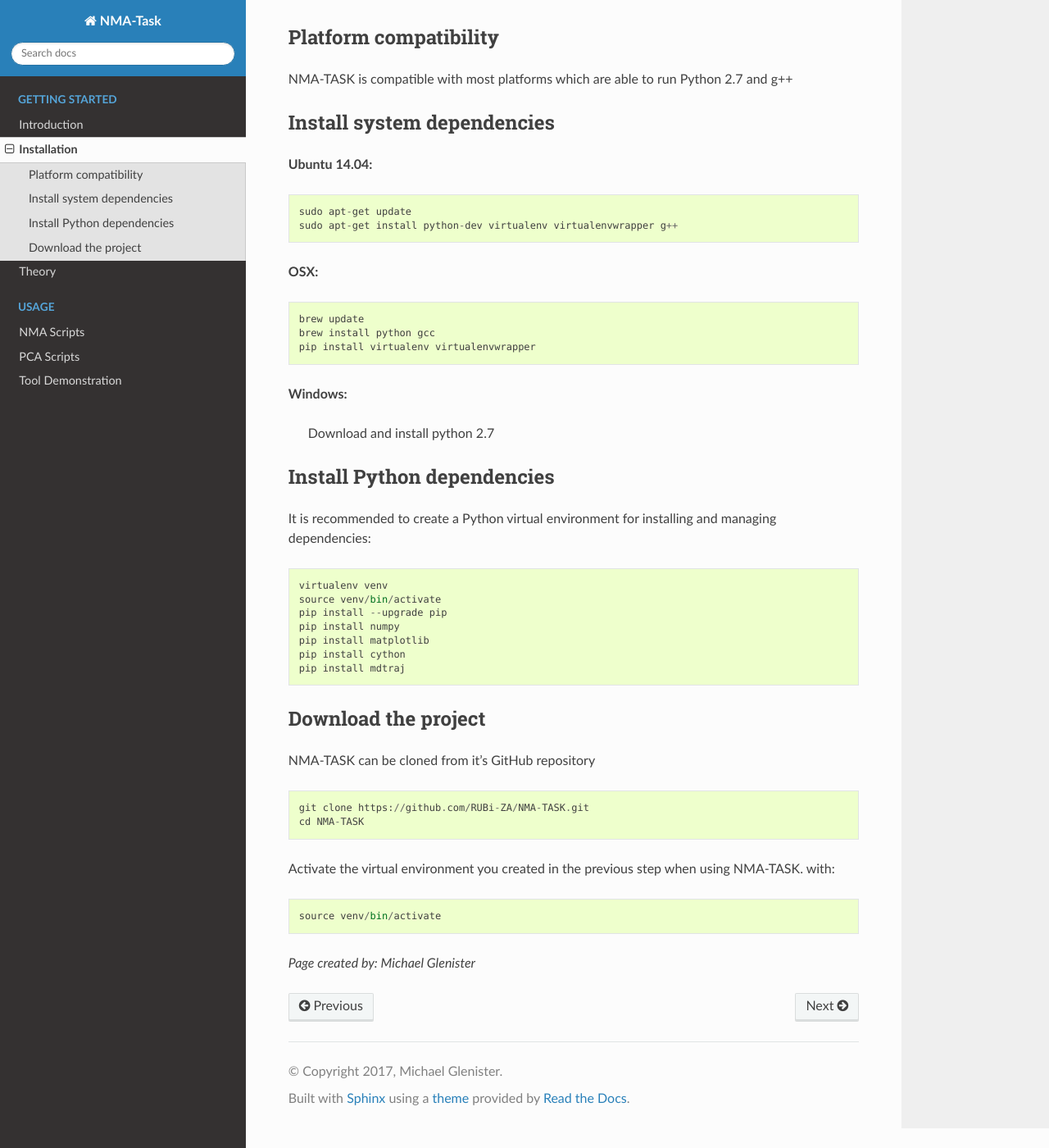
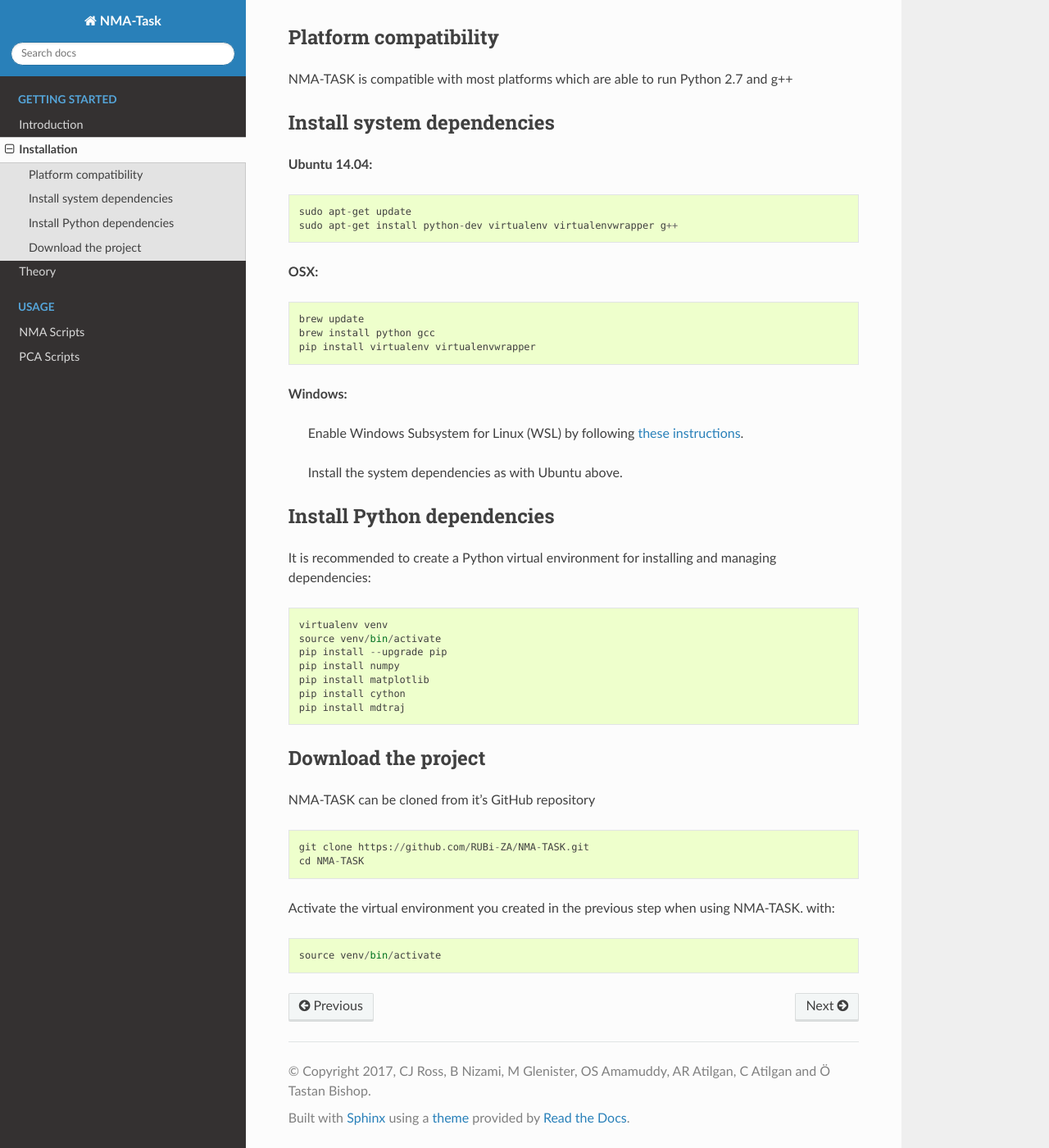
Before and after one commit to michaelglenister/MODE-TASK, a Sphinx documentation site: the page built from docs/source/installation.rst, in a window 1280 px wide and 1400 px high, scrolled down 131 px. Shown: the whole window at 82% size. Built offline with Sphinx 7.4.7 and the Read the Docs theme 2.0.0, drawn with Linux system fonts in a browser that asks for light colours; pages that are not in the unit, such as notebooks, are missing from menus.

Commit message:
Update docs
Create tutorials section
Add Windows install steps
Typo fix

```diff
--- a/conformationMode.py
+++ b/conformationMode.py
@@ -319,7 +319,7 @@ if __name__ == "__main__":
         welcome_msg("Conformation mode", "Caroline Ross (caroross299@gmail.com)")
 
     print "!=====================================================================================!"
-    print "! Pleas check the following:                                                          !"
+    print "! Please check the following:                                                          !"
     print "! --pdbANM must be the PDB file that NMA was performed on                             !"
     print "! --pdbProtAligned must be a PDB of your complex aligned to the conformational change !"
     print "!=====================================================================================!"
--- a/docs/source/conf.py
+++ b/docs/source/conf.py
@@ -46,8 +46,9 @@ master_doc = 'index'
 
 # General information about the project.
 project = u'NMA-Task'
-copyright = u'2017, Michael Glenister'
-author = u'Michael Glenister'
+copyright = u'2017, CJ Ross, B Nizami, M Glenister, OS Amamuddy, AR Atilgan, C Atilgan and Ö Tastan Bishop'
+
+author = u'CJ Ross, B Nizami, M Glenister, OS Amamuddy, AR Atilgan, C Atilgan and Ö Tastan Bishop'
 
 # The version info for the project you're documenting, acts as replacement for
 # |version| and |release|, also used in various other places throughout the
--- a/docs/source/index.rst
+++ b/docs/source/index.rst
@@ -20,4 +20,4 @@ NMA-Task's documentation
 
    nma
    pca
-   demo
+   tutorials
--- a/docs/source/installation.rst
+++ b/docs/source/installation.rst
@@ -23,7 +23,9 @@ Install system dependencies
 
 **Windows:**
 
-	Download and install python 2.7
+	Enable Windows Subsystem for Linux (WSL) by following `these instructions <https://msdn.microsoft.com/en-us/commandline/wsl/install_guide>`_.
+
+	Install the system dependencies as with Ubuntu above.
 
 
 Install Python dependencies
@@ -51,6 +53,3 @@ NMA-TASK can be cloned from it's GitHub repository ::
 Activate the virtual environment you created in the previous step when using NMA-TASK. with::
 
 	source venv/bin/activate
-
-
-*Page created by: Michael Glenister*
```
Also changed, not shown: docs/source/demo.rst (deleted, +0 -7 lines).
